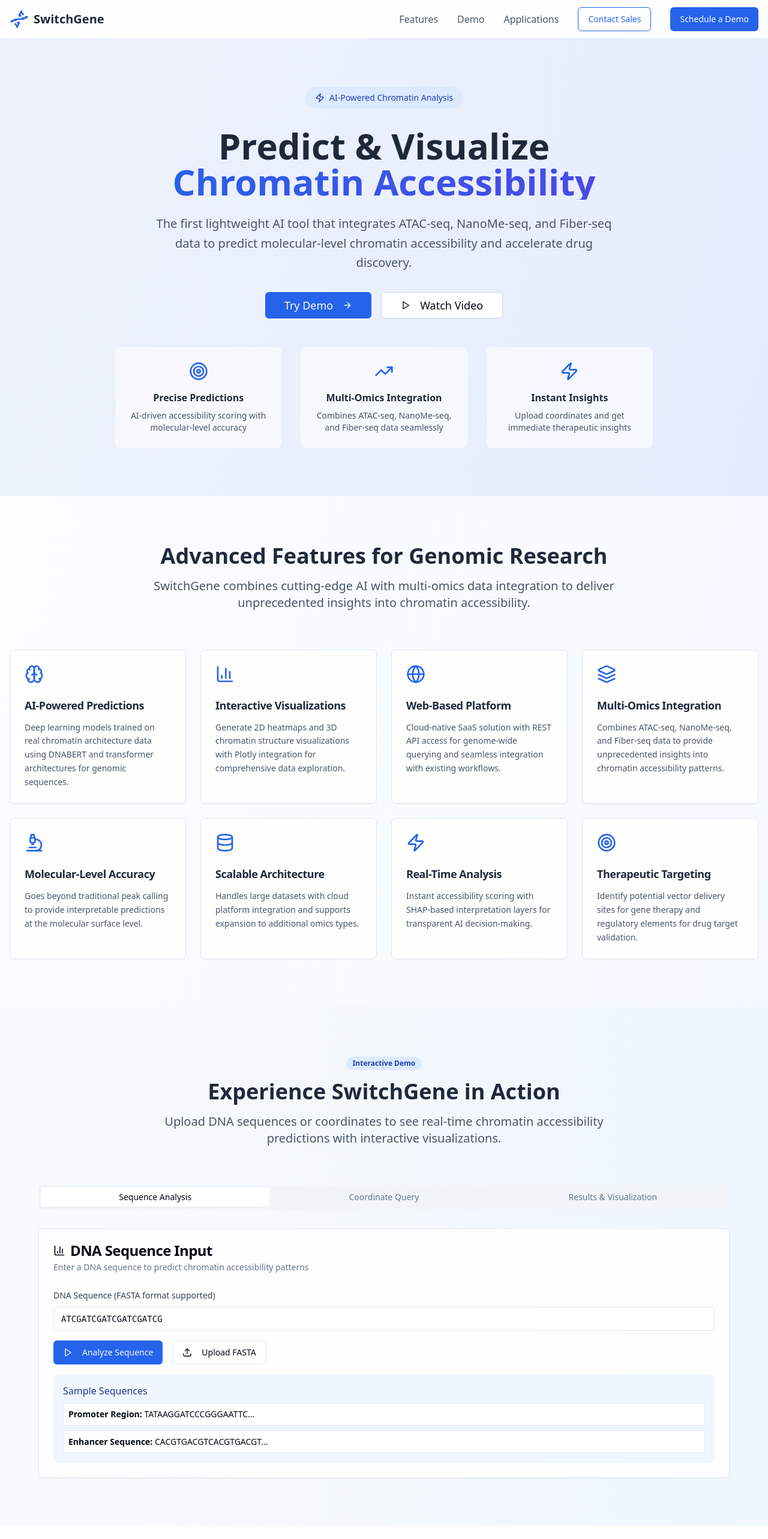
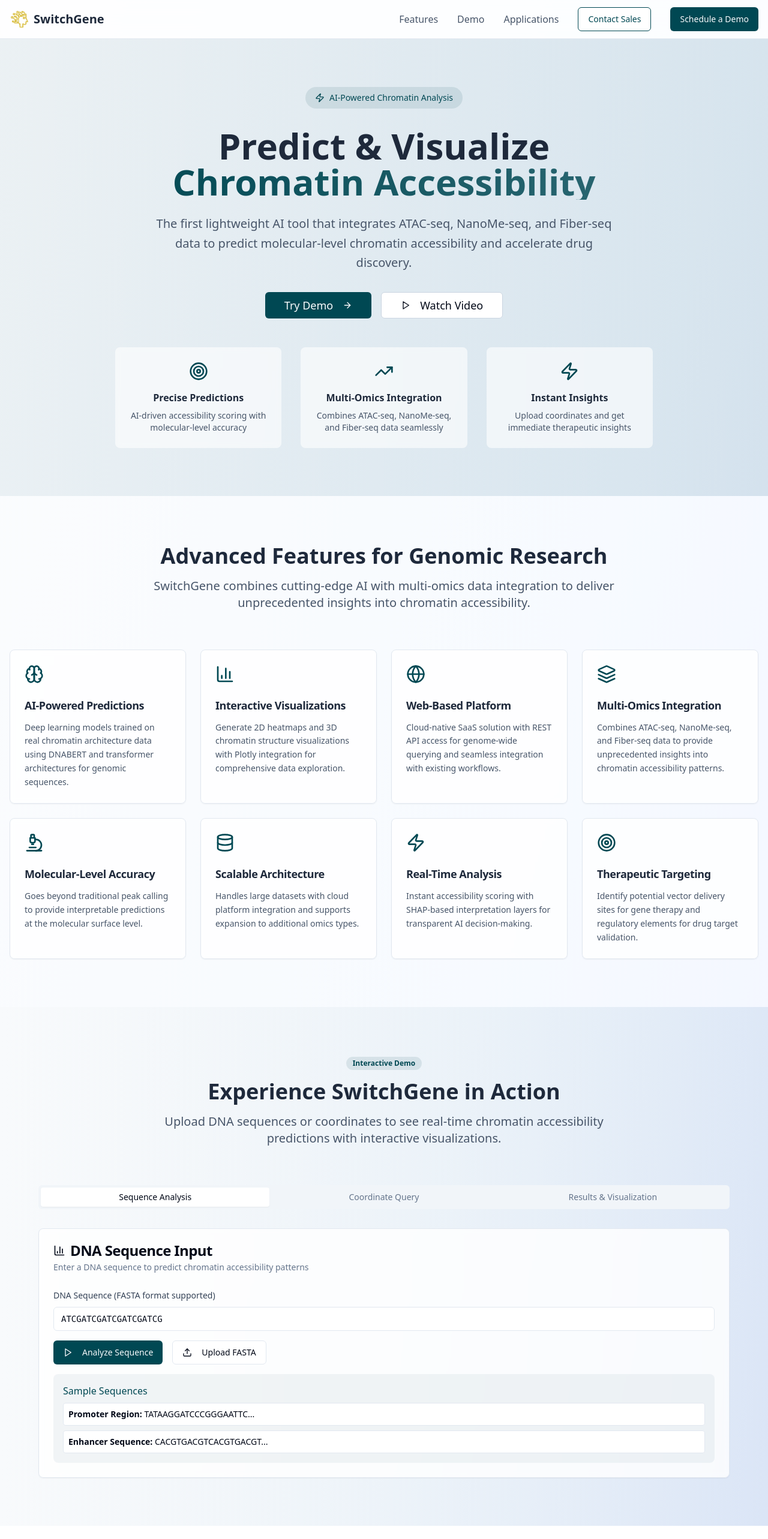
Before and after one commit to poppymiao/switchgene-epi-surf-ai, a React (Vite) app: page / in a window 1280 px wide. Shown: the top 2566 px of the page at 60% size. Built offline with nearby package versions, Linux system fonts and the light colour scheme.

Commit message:
Refactor: Change theme color and add logo
- Changed the theme color from blue to #004853.
- Added the uploaded logo as the company logo.

```diff
--- a/src/components/Demo.tsx
+++ b/src/components/Demo.tsx
@@ -1,4 +1,3 @@
-
 import { useState } from "react";
 import { Card, CardContent, CardDescription, CardHeader, CardTitle } from "@/components/ui/card";
 import { Button } from "@/components/ui/button";
@@ -19,10 +18,10 @@ export const Demo = () => {
   };
 
   return (
-    <section id="demo" className="py-20 bg-gradient-to-r from-slate-50 to-blue-50">
+    <section id="demo" className="py-20 bg-gradient-to-r from-slate-50 to-[#004853]/5">
       <div className="container mx-auto px-4">
         <div className="text-center mb-16">
-          <Badge className="mb-4 bg-blue-100 text-blue-800 hover:bg-blue-200">
+          <Badge className="mb-4 bg-[#004853]/10 text-[#004853] hover:bg-[#004853]/20">
             Interactive Demo
           </Badge>
           <h2 className="text-4xl font-bold text-slate-800 mb-4">
@@ -70,7 +69,7 @@ export const Demo = () => {
                     <Button
                       onClick={handleAnalyze}
                       disabled={isAnalyzing}
-                      className="bg-blue-600 hover:bg-blue-700"
+                      className="bg-[#004853] hover:bg-[#004853]/90"
                     >
                       {isAnalyzing ? (
                         <>Analyzing...</>
@@ -88,13 +87,13 @@ export const Demo = () => {
                     </Button>
                   </div>
 
-                  <div className="p-4 bg-blue-50 rounded-lg">
-                    <h4 className="font-medium text-blue-900 mb-2">Sample Sequences</h4>
+                  <div className="p-4 bg-[#004853]/5 rounded-lg">
+                    <h4 className="font-medium text-[#004853] mb-2">Sample Sequences</h4>
                     <div className="space-y-2 text-sm">
-                      <div className="p-2 bg-white rounded border cursor-pointer hover:bg-blue-50 transition-colors">
+                      <div className="p-2 bg-white rounded border cursor-pointer hover:bg-[#004853]/5 transition-colors">
                         <strong>Promoter Region:</strong> TATAAGGATCCCGGGAATTC...
                       </div>
-                      <div className="p-2 bg-white rounded border cursor-pointer hover:bg-blue-50 transition-colors">
+                      <div className="p-2 bg-white rounded border cursor-pointer hover:bg-[#004853]/5 transition-colors">
                         <strong>Enhancer Sequence:</strong> CACGTGACGTCACGTGACGT...
                       </div>
                     </div>
@@ -161,7 +160,7 @@ export const Demo = () => {
                       <CardTitle className="text-lg">Accessibility Score</CardTitle>
                     </CardHeader>
                     <CardContent>
-                      <div className="text-3xl font-bold text-blue-600">0.847</div>
+                      <div className="text-3xl font-bold text-[#004853]">0.847</div>
                       <p className="text-sm text-slate-600 mt-1">High accessibility predicted</p>
                     </CardContent>
                   </Card>
--- a/src/components/Features.tsx
+++ b/src/components/Features.tsx
@@ -73,7 +73,7 @@ export const Features = () => {
             <Card key={index} className="border-slate-200 hover:shadow-lg transition-shadow duration-300 bg-white/80 backdrop-blur-sm">
               <CardHeader className="pb-3">
                 <div className="mb-4">
-                  <feature.icon className="h-8 w-8 text-blue-600" />
+                  <feature.icon className="h-8 w-8 text-[#004853]" />
                 </div>
                 <CardTitle className="text-lg text-slate-800">{feature.title}</CardTitle>
               </CardHeader>
--- a/src/components/Footer.tsx
+++ b/src/components/Footer.tsx
@@ -1,5 +1,4 @@
-
-import { Dna, Mail, Phone, MapPin, Github, Twitter, Linkedin } from "lucide-react";
+import { Mail, Phone, MapPin, Github, Twitter, Linkedin } from "lucide-react";
 
 export const Footer = () => {
   return (
@@ -9,7 +8,7 @@ export const Footer = () => {
           {/* Company Info */}
           <div className="col-span-1 md:col-span-2">
             <div className="flex items-center space-x-2 mb-4">
-              <Dna className="h-8 w-8 text-blue-400" />
+              <img src="/lovable-uploads/b8617696-28bc-4be7-ad4a-9eaf52a84251.png" alt="SwitchGene Logo" className="h-8 w-8" />
               <span className="text-2xl font-bold">SwitchGene</span>
             </div>
             <p className="text-slate-300 mb-6 max-w-md">
--- a/src/components/Hero.tsx
+++ b/src/components/Hero.tsx
@@ -1,21 +1,20 @@
-
 import { Button } from "@/components/ui/button";
 import { ArrowRight, Play, Zap, Target, TrendingUp } from "lucide-react";
 
 export const Hero = () => {
   return (
     <section className="relative py-20 overflow-hidden">
-      <div className="absolute inset-0 bg-gradient-to-r from-blue-600/5 to-indigo-600/5"></div>
+      <div className="absolute inset-0 bg-gradient-to-r from-[#004853]/5 to-[#004853]/10"></div>
       <div className="container mx-auto px-4 relative">
         <div className="max-w-4xl mx-auto text-center">
-          <div className="inline-flex items-center px-4 py-2 bg-blue-100 rounded-full text-blue-800 text-sm font-medium mb-8">
+          <div className="inline-flex items-center px-4 py-2 bg-[#004853]/10 rounded-full text-[#004853] text-sm font-medium mb-8">
             <Zap className="h-4 w-4 mr-2" />
             AI-Powered Chromatin Analysis
           </div>
 
           <h1 className="text-5xl md:text-6xl font-bold text-slate-800 mb-6 leading-tight">
             Predict & Visualize
-            <span className="block text-transparent bg-clip-text bg-gradient-to-r from-blue-600 to-indigo-600">
+            <span className="block text-transparent bg-clip-text bg-gradient-to-r from-[#004853] to-[#004853]/80">
               Chromatin Accessibility
             </span>
           </h1>
@@ -26,7 +25,7 @@ export const Hero = () => {
           </p>
 
           <div className="flex flex-col sm:flex-row gap-4 justify-center mb-12">
-            <Button size="lg" className="bg-blue-600 hover:bg-blue-700 text-lg px-8">
+            <Button size="lg" className="bg-[#004853] hover:bg-[#004853]/90 text-lg px-8">
               Try Demo
               <ArrowRight className="ml-2 h-5 w-5" />
             </Button>
@@ -38,21 +37,21 @@ export const Hero = () => {
 
           <div className="grid grid-cols-1 md:grid-cols-3 gap-8 text-center">
             <div className="p-6 bg-white/60 rounded-lg backdrop-blur-sm">
-              <Target className="h-8 w-8 text-blue-600 mx-auto mb-4" />
+              <Target className="h-8 w-8 text-[#004853] mx-auto mb-4" />
               <h3 className="font-semibold text-slate-800 mb-2">Precise Predictions</h3>
               <p className="text-slate-600 text-sm">
                 AI-driven accessibility scoring with molecular-level accuracy
               </p>
             </div>
             <div className="p-6 bg-white/60 rounded-lg backdrop-blur-sm">
-              <TrendingUp className="h-8 w-8 text-blue-600 mx-auto mb-4" />
+              <TrendingUp className="h-8 w-8 text-[#004853] mx-auto mb-4" />
               <h3 className="font-semibold text-slate-800 mb-2">Multi-Omics Integration</h3>
               <p className="text-slate-600 text-sm">
                 Combines ATAC-seq, NanoMe-seq, and Fiber-seq data seamlessly
               </p>
             </div>
             <div className="p-6 bg-white/60 rounded-lg backdrop-blur-sm">
-              <Zap className="h-8 w-8 text-blue-600 mx-auto mb-4" />
+              <Zap className="h-8 w-8 text-[#004853] mx-auto mb-4" />
               <h3 className="font-semibold text-slate-800 mb-2">Instant Insights</h3>
               <p className="text-slate-600 text-sm">
                 Upload coordinates and get immediate therapeutic insights
--- a/src/components/Navbar.tsx
+++ b/src/components/Navbar.tsx
@@ -1,7 +1,7 @@
 
 import { useState } from "react";
 import { Button } from "@/components/ui/button";
-import { Menu, X, Dna } from "lucide-react";
+import { Menu, X } from "lucide-react";
 
 export const Navbar = () => {
   const [isOpen, setIsOpen] = useState(false);
@@ -11,24 +11,24 @@ export const Navbar = () => {
       <div className="container mx-auto px-4">
         <div className="flex justify-between items-center h-16">
           <div className="flex items-center space-x-2">
-            <Dna className="h-8 w-8 text-blue-600" />
+            <img src="/lovable-uploads/b8617696-28bc-4be7-ad4a-9eaf52a84251.png" alt="SwitchGene Logo" className="h-8 w-8" />
             <span className="text-xl font-bold text-slate-800">SwitchGene</span>
           </div>
 
           <div className="hidden md:flex items-center space-x-8">
-            <a href="#features" className="text-slate-600 hover:text-blue-600 transition-colors">
+            <a href="#features" className="text-slate-600 hover:text-[#004853] transition-colors">
               Features
             </a>
-            <a href="#demo" className="text-slate-600 hover:text-blue-600 transition-colors">
+            <a href="#demo" className="text-slate-600 hover:text-[#004853] transition-colors">
               Demo
             </a>
-            <a href="#applications" className="text-slate-600 hover:text-blue-600 transition-colors">
+            <a href="#applications" className="text-slate-600 hover:text-[#004853] transition-colors">
               Applications
             </a>
-            <Button variant="outline" className="border-blue-600 text-blue-600 hover:bg-blue-50">
+            <Button variant="outline" className="border-[#004853] text-[#004853] hover:bg-[#004853]/10">
               Contact Sales
             </Button>
-            <Button className="bg-blue-600 hover:bg-blue-700">
+            <Button className="bg-[#004853] hover:bg-[#004853]/90">
               Schedule a Demo
             </Button>
           </div>
@@ -36,7 +36,7 @@ export const Navbar = () => {
           <div className="md:hidden">
             <button
               onClick={() => setIsOpen(!isOpen)}
-              className="text-slate-600 hover:text-blue-600"
+              className="text-slate-600 hover:text-[#004853]"
             >
               {isOpen ? <X className="h-6 w-6" /> : <Menu className="h-6 w-6" />}
             </button>
@@ -45,20 +45,20 @@ export const Navbar = () => {
 
         {isOpen && (
           <div className="md:hidden py-4 space-y-4">
-            <a href="#features" className="block text-slate-600 hover:text-blue-600">
+            <a href="#features" className="block text-slate-600 hover:text-[#004853]">
               Features
             </a>
-            <a href="#demo" className="block text-slate-600 hover:text-blue-600">
+            <a href="#demo" className="block text-slate-600 hover:text-[#004853]">
               Demo
             </a>
-            <a href="#applications" className="block text-slate-600 hover:text-blue-600">
+            <a href="#applications" className="block text-slate-600 hover:text-[#004853]">
               Applications
             </a>
             <div className="flex space-x-4 pt-4">
-              <Button variant="outline" className="border-blue-600 text-blue-600">
+              <Button variant="outline" className="border-[#004853] text-[#004853]">
                 Contact Sales
               </Button>
-              <Button className="bg-blue-600 hover:bg-blue-700">
+              <Button className="bg-[#004853] hover:bg-[#004853]/90">
                 Schedule a Demo
               </Button>
             </div>
```
Also changed, not shown: src/components/Applications.tsx (+8 -9 lines), public/lovable-uploads/b8617696-28bc-4be7-ad4a-9eaf52a84251.png (added).
